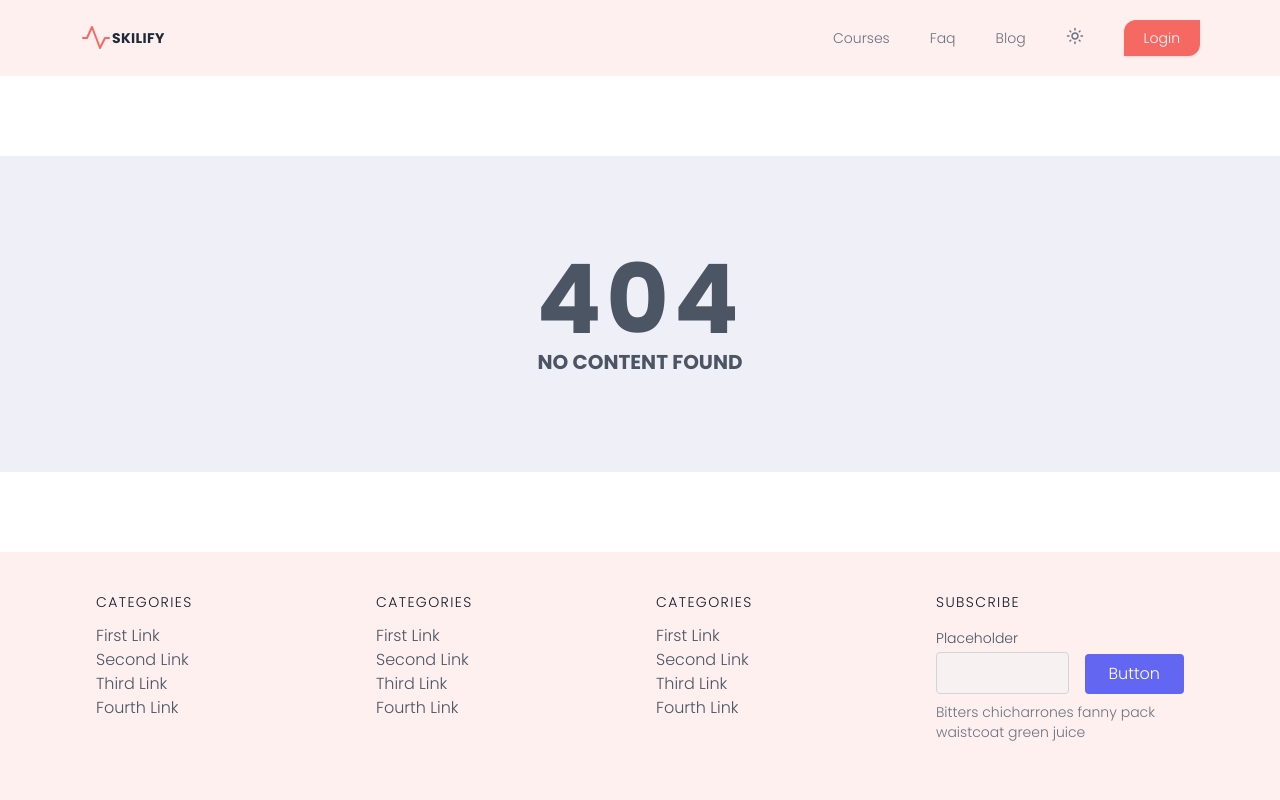
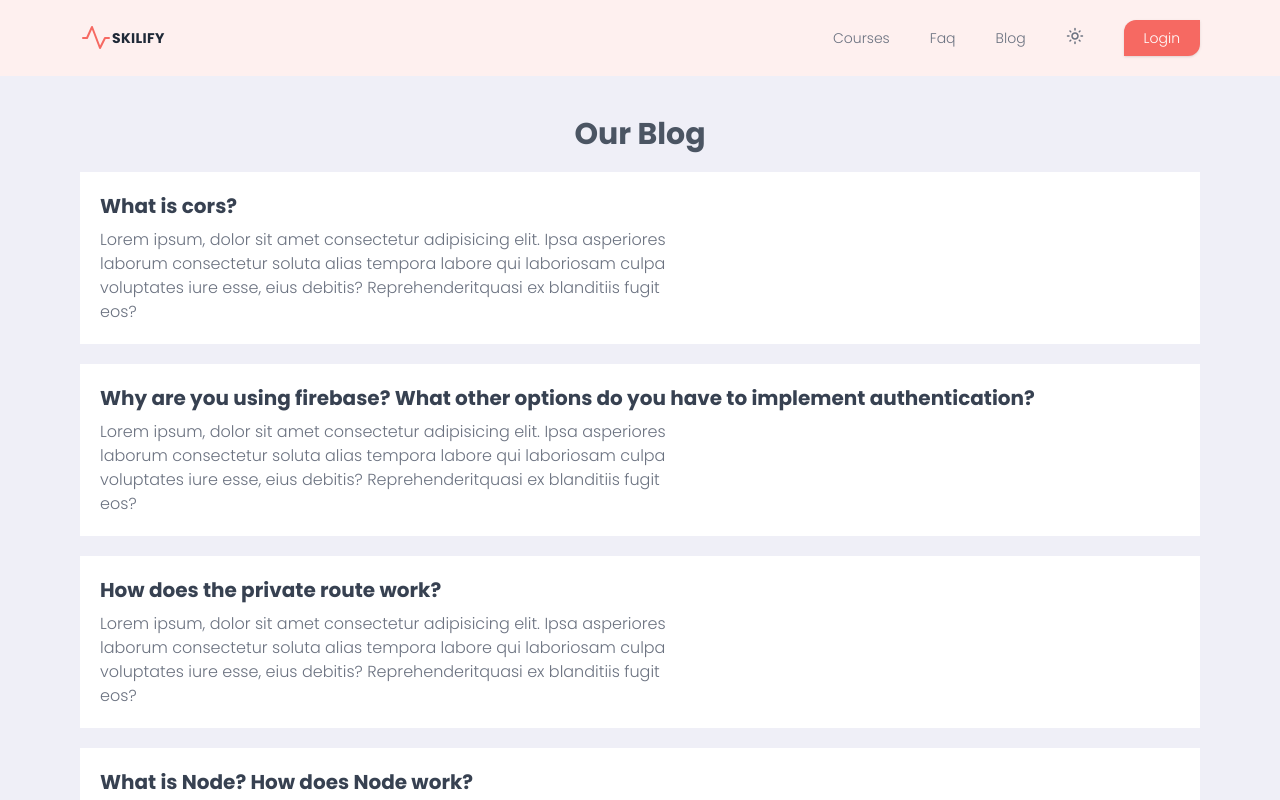
Before and after one commit to Arifulislam5577/skilify-client, a React (Create React App) app: page /blog in a window 1280 px wide. Shown: the top 800 px of the page. Built offline with nearby package versions, Linux system fonts and the light colour scheme.

Commit message:
blog page added

```diff
--- a/src/Routes/Routes.js
+++ b/src/Routes/Routes.js
@@ -4,6 +4,7 @@ import Home from "../pages/Home";
 import Login from "../pages/Login";
 import NotFound from "../pages/NotFound";
 import Register from "../pages/Register";
+import Blog from "../pages/Blog";
 
 const Router = createBrowserRouter([
   {
@@ -13,6 +14,7 @@ const Router = createBrowserRouter([
       { index: true, element: <Home /> },
       { path: "/login", element: <Login /> },
       { path: "/register", element: <Register /> },
+      { path: "/blog", element: <Blog /> },
       { path: "*", element: <NotFound /> },
     ],
   },
--- a/src/context/context.js
+++ b/src/context/context.js
@@ -1,9 +1,9 @@
 import { createContext } from "react";
-
+import { createUser, updateUser, LogOut } from "../utils/authServices.js";
 export const DataContext = createContext();
 
 const DataProvider = ({ children }) => {
-  const auth = {};
+  const auth = { createUser, updateUser, LogOut };
   const courses = {};
   return (
     <DataContext.Provider value={{ ...auth, ...courses }}>
--- a/src/pages/Blog.js
+++ b/src/pages/Blog.js
@@ -1,7 +1,55 @@
 import React from "react";
 
 const Blog = () => {
-  return <div>Blog</div>;
+  const blogs = [
+    {
+      id: 1,
+      title: "What is cors?",
+      answer:
+        "Lorem ipsum, dolor sit amet consectetur adipisicing elit. Ipsa asperiores laborum consectetur soluta alias tempora labore qui laboriosam culpa voluptates iure esse, eius debitis? Reprehenderitquasi ex blanditiis fugit eos?",
+    },
+    {
+      id: 2,
+      title:
+        "Why are you using firebase? What other options do you have to implement authentication?",
+      answer:
+        "Lorem ipsum, dolor sit amet consectetur adipisicing elit. Ipsa asperiores laborum consectetur soluta alias tempora labore qui laboriosam culpa voluptates iure esse, eius debitis? Reprehenderitquasi ex blanditiis fugit eos?",
+    },
+    {
+      id: 3,
+      title: "How does the private route work?",
+      answer:
+        "Lorem ipsum, dolor sit amet consectetur adipisicing elit. Ipsa asperiores laborum consectetur soluta alias tempora labore qui laboriosam culpa voluptates iure esse, eius debitis? Reprehenderitquasi ex blanditiis fugit eos?",
+    },
+    {
+      id: 4,
+      title: "What is Node? How does Node work?",
+      answer:
+        "Lorem ipsum, dolor sit amet consectetur adipisicing elit. Ipsa asperiores laborum consectetur soluta alias tempora labore qui laboriosam culpa voluptates iure esse, eius debitis? Reprehenderitquasi ex blanditiis fugit eos?",
+    },
+  ];
+  return (
+    <section className="blog py-10 bg-light">
+      <div className="container">
+        <h1 className="text-center text-3xl font-bold capitalize text-gray-600">
+          our blog
+        </h1>
+
+        <div className="mt-5">
+          {blogs.map((blog) => (
+            <div key={blog.id} className="blog-content bg-white p-5 mb-5">
+              <h2 className="text-xl font-bold text-gray-700 mb-2">
+                {blog.title}
+              </h2>
+              <p className="lg:max-w-xl text-gray-500 text-base">
+                {blog.answer}
+              </p>
+            </div>
+          ))}
+        </div>
+      </div>
+    </section>
+  );
 };
 
 export default Blog;
--- /dev/null
+++ b/src/utils/authServices.js
@@ -0,0 +1,6 @@
+// CREATE NEW USER
+export const createUser = async () => {};
+// UPDATE USER PROFILE
+export const updateUser = async () => {};
+//LOGOUT USER
+export const LogOut = async () => {};
```
Also changed, not shown: src/utils/courseServices.js (added).
